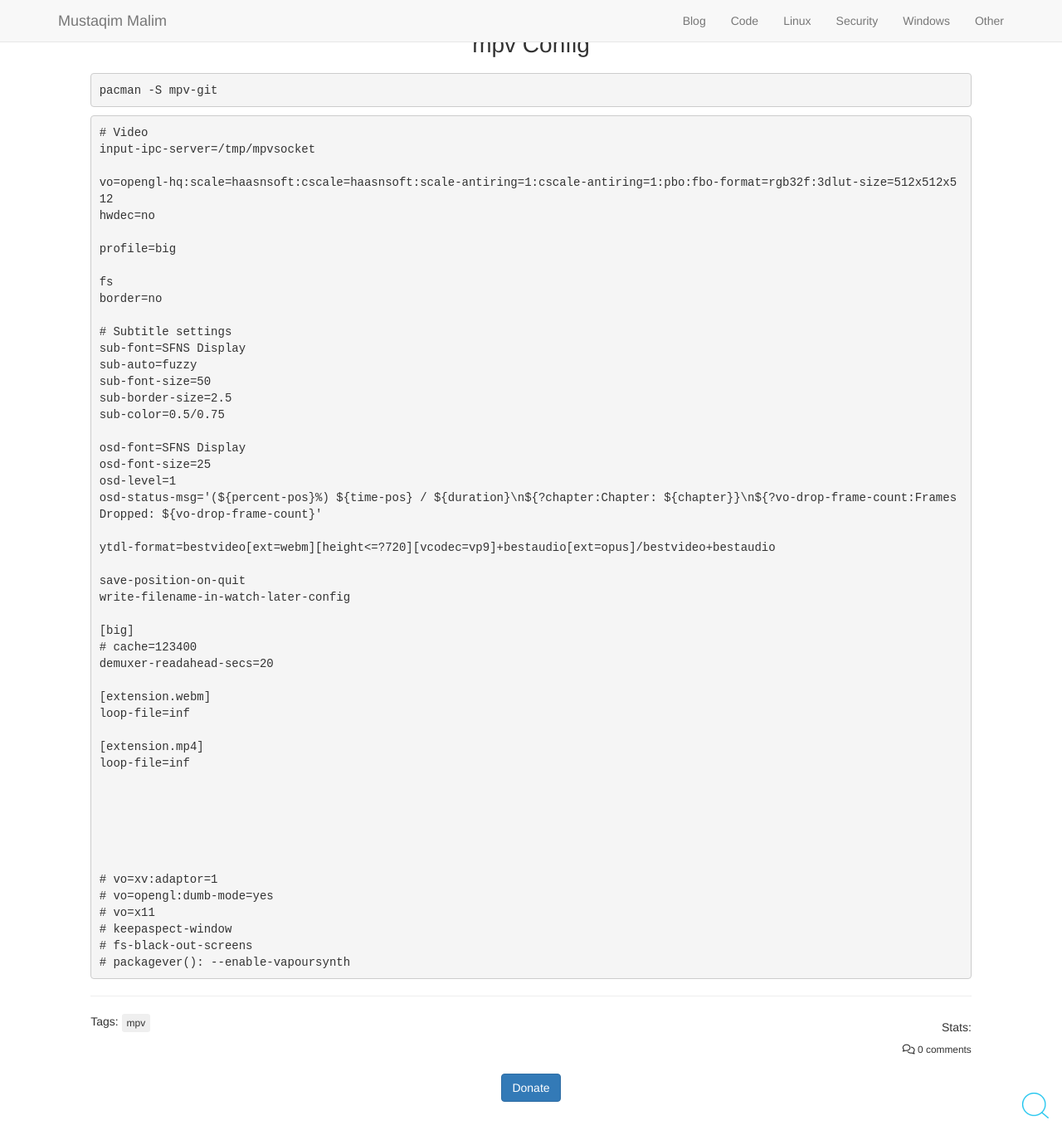
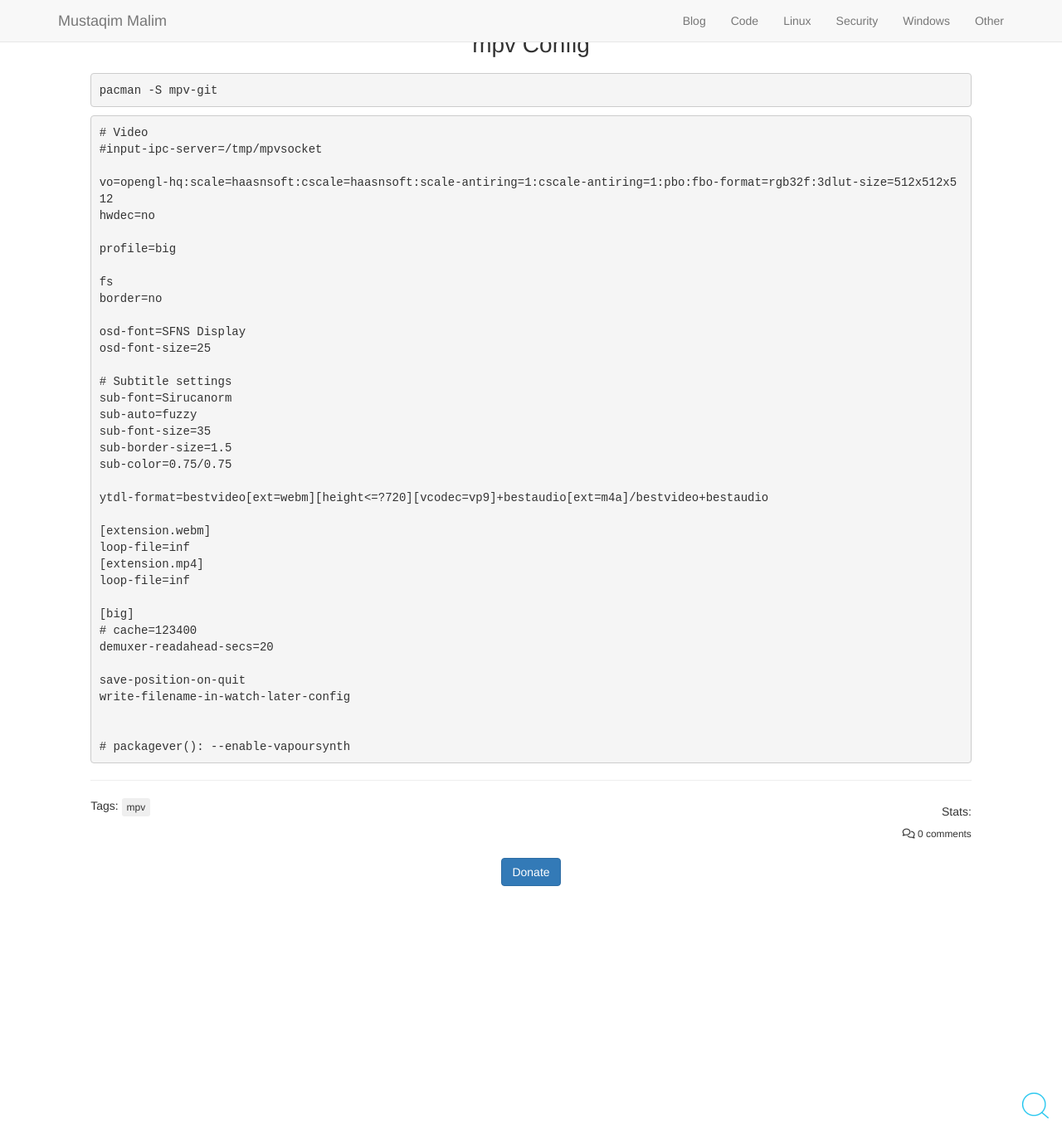
Before and after one commit to mustaqimM/mustaqimM.github.io, a Jekyll site: the page built from _posts/2016-11-20-mpv.md, in a window 1280 px wide and 1368 px high. Shown: the whole window at 83% size. Built offline with Jekyll 4.4.1, drawn with Linux system fonts in a browser that asks for light colours; nearby versions of some CDN libraries; library files that are not in the unit come from our copies; comment, search, counter and statistics services are not loaded.

Commit message:
first commit

````diff
--- a/_includes/donate.html
+++ b/_includes/donate.html
@@ -34,7 +34,7 @@
                         <div class="tab-pane" id="panel-874705">
                             <div class="text-center">
                                 <img src="{{ site.donate.bitcoin | prepend: site.baseurl}}"" height="250" width="250">
-                                <center><a href="bitcoin:3GNN6tvRJV2ray8Jeozbj1FaAVzGsa9DZt" class="ng-binding">bitcoin:3GNN6tvRJV2ray8Jeozbj1FaAVzGsa9DZt</a></center>
+                                <center><a href="bitcoin:1JP6sFRUgrnAjci8ycTdGaVKGB4Y71nQyz" class="ng-binding">bitcoin:1JP6sFRUgrnAjci8ycTdGaVKGB4Y71nQyz</a></center>
                             </div>
                         </div>
                     </div>
--- a/_posts/2016-11-20-mpv.md
+++ b/_posts/2016-11-20-mpv.md
@@ -16,7 +16,7 @@ pacman -S mpv-git
 
 ``` shell
 # Video
-input-ipc-server=/tmp/mpvsocket
+#input-ipc-server=/tmp/mpvsocket
 
 vo=opengl-hq:scale=haasnsoft:cscale=haasnsoft:scale-antiring=1:cscale-antiring=1:pbo:fbo-format=rgb32f:3dlut-size=512x512x512
 hwdec=no
@@ -26,42 +26,30 @@ profile=big
 fs
 border=no
 
-# Subtitle settings
-sub-font=SFNS Display
-sub-auto=fuzzy
-sub-font-size=50
-sub-border-size=2.5
-sub-color=0.5/0.75
-
 osd-font=SFNS Display
 osd-font-size=25
-osd-level=1
-osd-status-msg='(${percent-pos}%) ${time-pos} / ${duration}\n${?chapter:Chapter: ${chapter}}\n${?vo-drop-frame-count:Frames Dropped: ${vo-drop-frame-count}'
 
-ytdl-format=bestvideo[ext=webm][height<=?720][vcodec=vp9]+bestaudio[ext=opus]/bestvideo+bestaudio
+# Subtitle settings
+sub-font=Sirucanorm
+sub-auto=fuzzy
+sub-font-size=35
+sub-border-size=1.5
+sub-color=0.75/0.75
 
-save-position-on-quit
-write-filename-in-watch-later-config
+ytdl-format=bestvideo[ext=webm][height<=?720][vcodec=vp9]+bestaudio[ext=m4a]/bestvideo+bestaudio
+
+[extension.webm]
+loop-file=inf
+[extension.mp4]
+loop-file=inf
 
 [big]
 # cache=123400
 demuxer-readahead-secs=20
 
-[extension.webm]
-loop-file=inf
-
-[extension.mp4]
-loop-file=inf
+save-position-on-quit
+write-filename-in-watch-later-config
 
 
-
-
-
-
-# vo=xv:adaptor=1
-# vo=opengl:dumb-mode=yes
-# vo=x11
-# keepaspect-window
-# fs-black-out-screens
 # packagever(): --enable-vapoursynth
 ```
````
Also changed, not shown: _posts/2016-01-08-Launch-Java-apps.md (added, +17 -0 lines), _posts/2016-11-19-Vim.md (added, +44 -0 lines), 1 other file.
